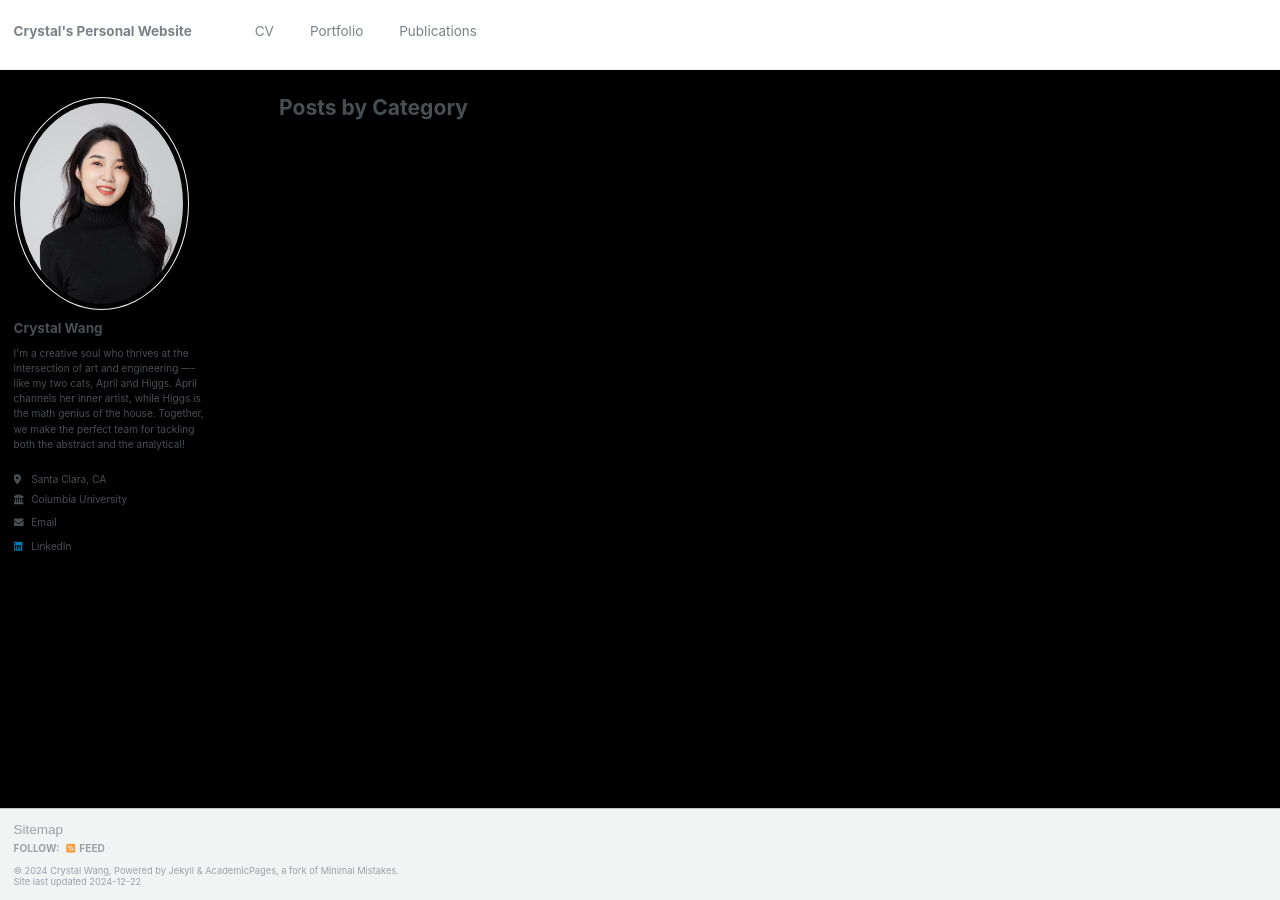
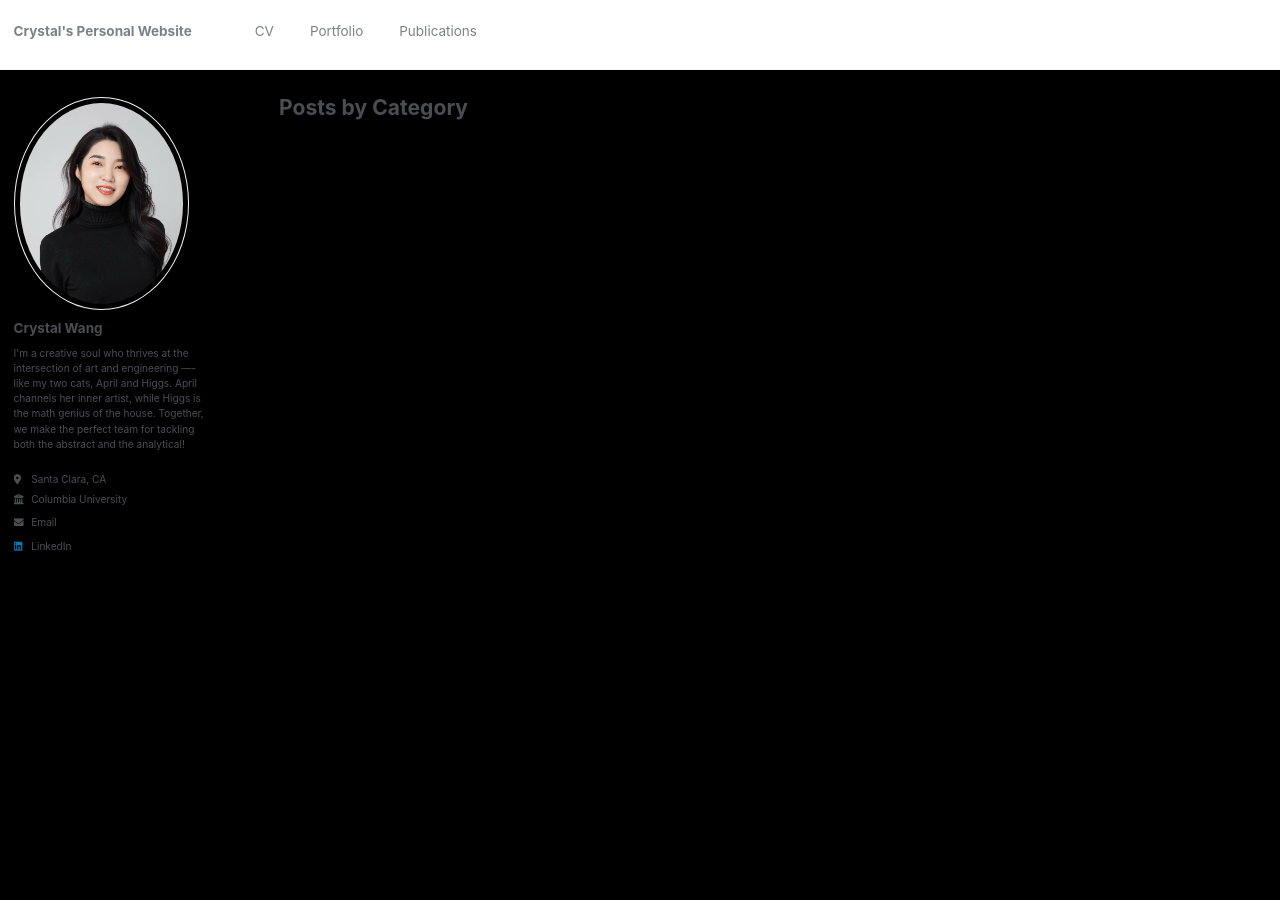
Before and after one commit to crystalw0810/crystalw0810.github.io, a Jekyll site: the page built from _pages/category-archive.html, in a window 1280 px wide and 900 px high. Built offline with Jekyll 4.4.1, drawn with Linux system fonts in a browser that asks for light colours; a script that is not in the unit is left out.

Commit message:
disable page footer

```diff
--- a/_layouts/default.html
+++ b/_layouts/default.html
@@ -26,12 +26,12 @@ layout: compress
 
     {{ content }}
 
-    <div class="page__footer">
+    <!-- <div class="page__footer">
       <footer>
         {% include footer/custom.html %}
         {% include footer.html %}
       </footer>
-    </div>
+    </div> -->
 
     {% include scripts.html %}
 
```
